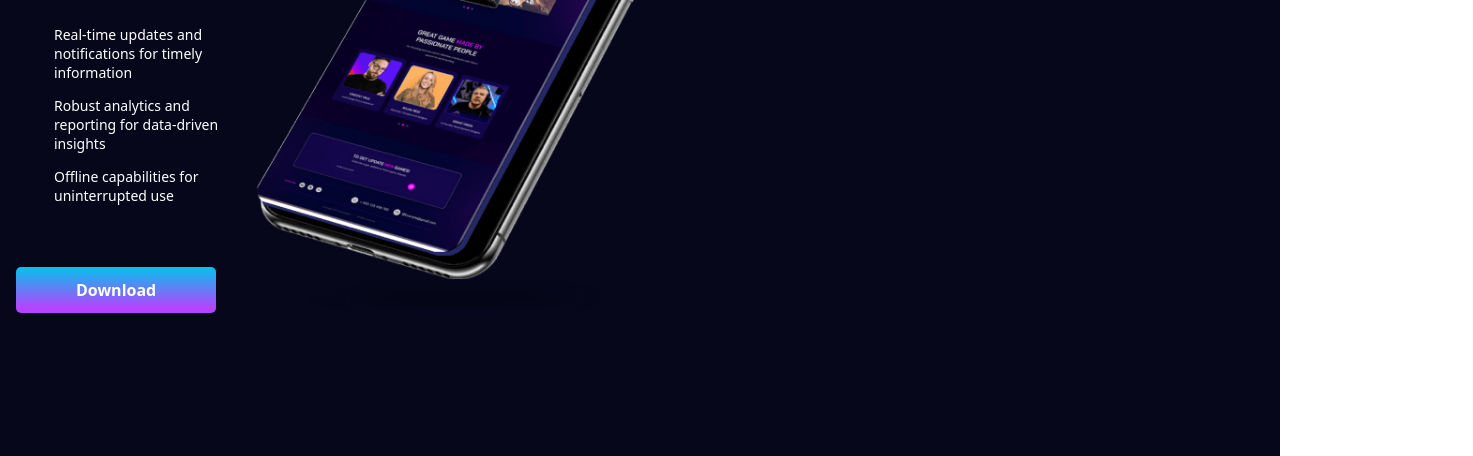
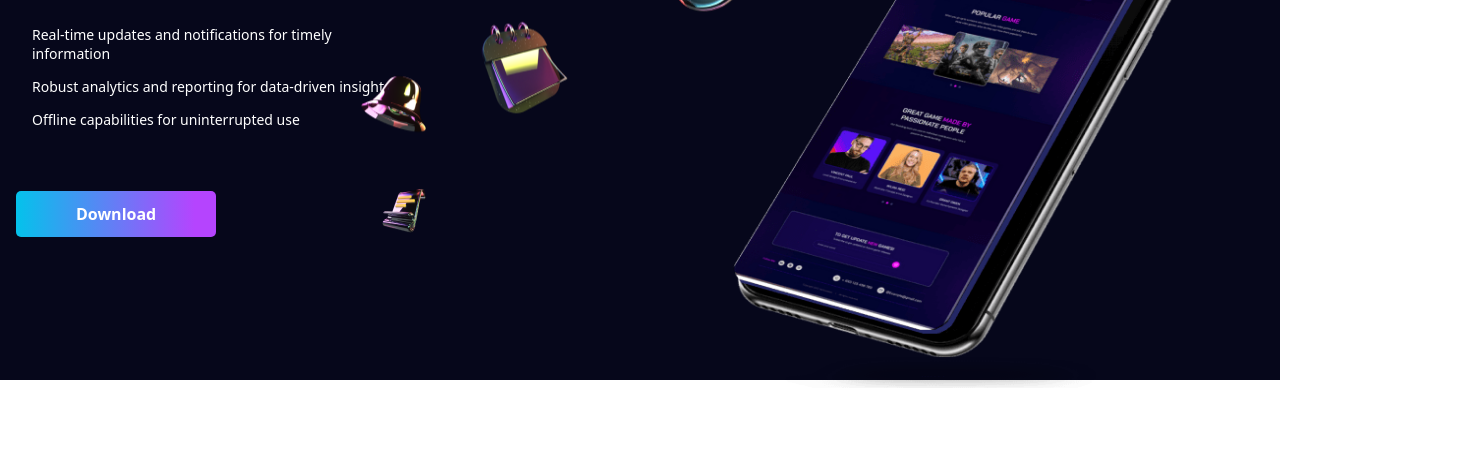
Before and after one commit to AlexSaymon/blended-7-8-teamwork, a plain HTML site: page hero.html in a window 1280 px wide. Shown: the part 401-857 px from the top of the page, 1473 px wide, since content can reach past the window. After the commit the page ends 800 px from the top, so only its background shows below. Drawn offline with nearby package versions, Linux system fonts and the light colour scheme.

```diff
--- a/hero.html
+++ b/hero.html
@@ -28,17 +28,17 @@
               <h2 class="hero-subtitle">Download our mobile app today!</h2>
               <ul class="hero-list">
                 <li class="hero-submenu">
-                  <p class="hero-text">
+                  <p class="hero-text-one">
                     Real-time updates and notifications for timely information
                   </p>
                 </li>
                 <li class="hero-submenu">
-                  <p class="hero-text">
+                  <p class="hero-text-two">
                     Robust analytics and reporting for data-driven insights
                   </p>
                 </li>
                 <li class="hero-submenu">
-                  <p class="hero-text">
+                  <p class="hero-text-three">
                     Offline capabilities for uninterrupted use
                   </p>
                 </li>
@@ -46,14 +46,27 @@
 
               <button type="button" class="button">Download</button>
             </div>
-            <img src="images/image1.png" alt="" width="459" height="489" />
-            <img src="images/image2.png" alt="" width="130" height="130" />
+            <img
+              class="hero-image-decor"
+              src="images/image-decor.png"
+              alt=""
+              width="541"
+              height="418"
+            />
+            <img
+              class="hero-image-phone"
+              src="images/image1.png"
+              alt=""
+              width="459"
+              height="489"
+            />
+            <!-- <img src="images/image2.png" alt="" width="130" height="130" />
             <img src="images/image3.png" alt="" width="80" height="80" />
             <img src="images/image4.png" alt="" width="77" height="76" />
             <img src="images/image5.png" alt="" width="130" height="130" />
             <img src="images/image6.png" alt="" width="95" height="100" />
             <img src="images/image7.png" alt="" width="150" height="150" />
-            <img src="images/image8.png" alt="" width="120" height="140" />
+            <img src="images/image8.png" alt="" width="120" height="140" /> -->
           </div>
         </div>
       </section>
--- a/styles/styles.css
+++ b/styles/styles.css
@@ -77,9 +77,13 @@
 }
 .hero-submenu {
   margin-bottom: 14px;
-  padding-left: 38px;
+  padding-left: 16px;
   max-width: 380px;
   width: 100%;
+  color: #fff;
+  font-size: 14px;
+  font-style: normal;
+  line-height: normal;
 }
 .hero-text {
   color: #fff;
@@ -94,7 +98,7 @@
   line-height: normal;
   padding: 12px 60px;
   border-radius: 5px;
-  background: linear-gradient(#00c5eb -1.97%, #b544fe 89.43%);
+  background: linear-gradient(90deg, #00c5eb -1.97%, #b544fe 89.43%);
   border: transparent;
 }
 
@@ -106,10 +110,19 @@
 
 .button:active {
   border-radius: 5px;
-  background: linear-gradient(#00c5eb -1.97%, #b544fe 89.43%);
+  background: linear-gradient(90deg, #00c5eb -1.97%, #b544fe 89.43%);
 }
 
-.hero-image {
+.hero-image-phone {
+  top: 300px;
+  left: 730px;
+  position: absolute;
+}
+
+.hero-image-decor {
+  top: 235px;
+  left: 330px;
+  position: absolute;
 }
 
 .hero-content {
```
Also changed, not shown: images/image-decor.png (added).
